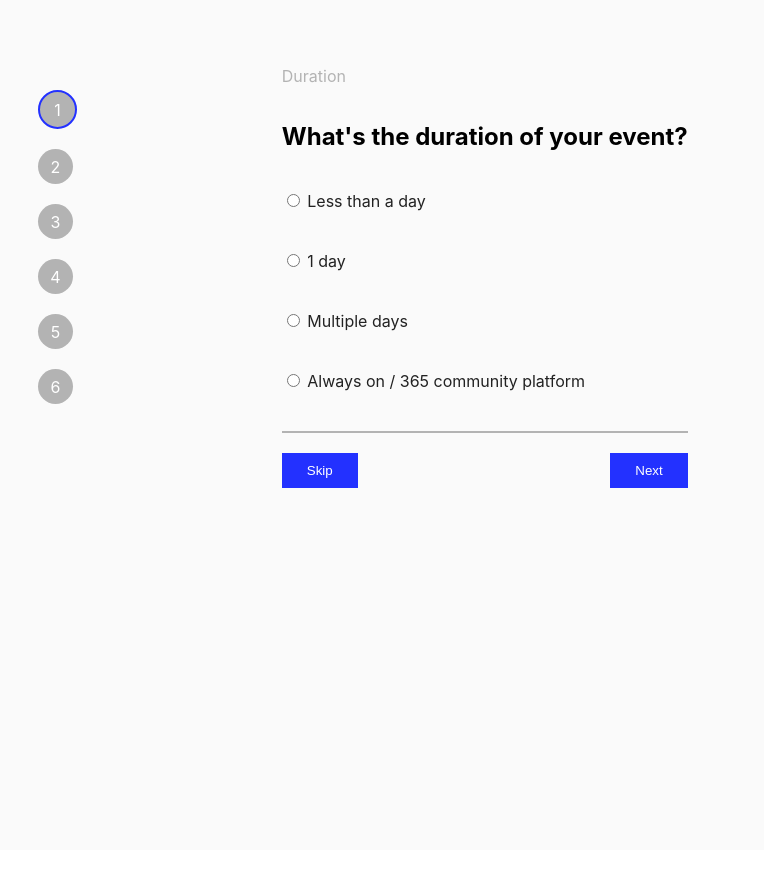
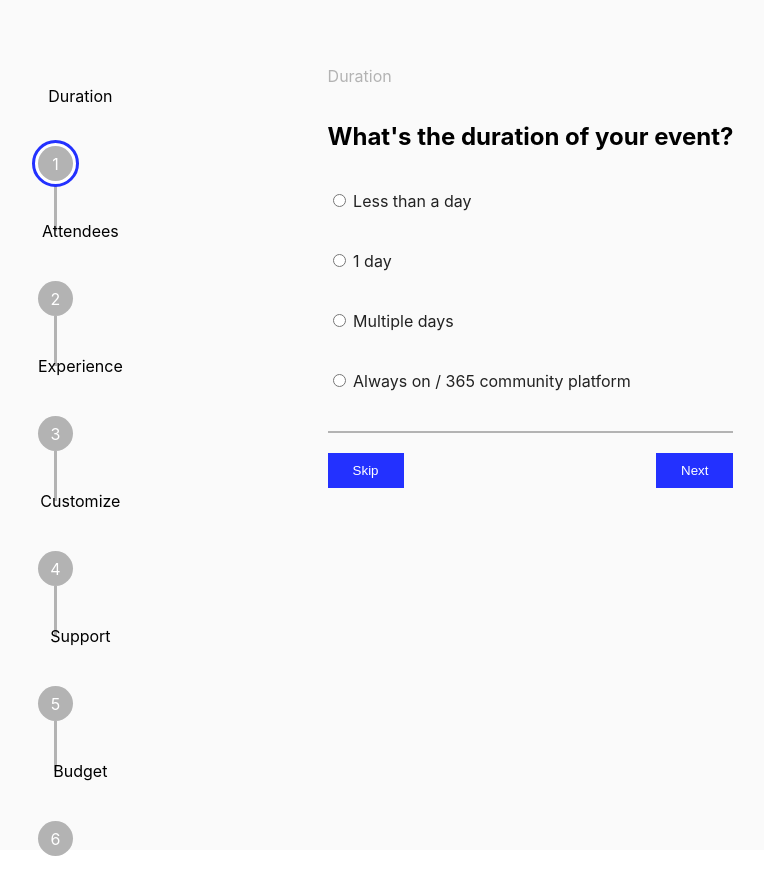
Before and after one commit to TinoLukac-Typeqast/Eventmender-testing-tl, a React (Create React App) app: page / in a window 1280 px wide. Shown: the whole page, without its empty margins (90-854 px from the left). Before the commit the page ends 850 px from the top, so only its background shows below. Built offline with nearby package versions, Linux system fonts and the light colour scheme.

Commit message:
added styling to WizardSteps and fixed some bugs

```diff
--- a/src/components/CustomForms/WizardForm/WizardForm.scss
+++ b/src/components/CustomForms/WizardForm/WizardForm.scss
@@ -19,6 +19,7 @@
         border: none;
         padding: 10px 25px ;
         align-self: flex-end;
+        cursor: pointer;
 
     }
 
--- a/src/components/CustomForms/WizardForm/WizardForm.tsx
+++ b/src/components/CustomForms/WizardForm/WizardForm.tsx
@@ -14,10 +14,7 @@ const WizardForm = ({
   const testHandler = (e: any) => {
     e.preventDefault();
 
-    if (
-      question.type === "input-options" &&
-      question.options.includes(inputValue)
-    ) {
+    if (question.type === "input-options") {
       queryQuestionsHandler(
         isQuestionSkipped ? question.name : { [question.name]: inputValue }
       );
@@ -27,6 +24,10 @@ const WizardForm = ({
       queryQuestionsHandler(
         isQuestionSkipped ? question.name : { [question.name]: inputValue }
       );
+    }
+
+    if (isQuestionSkipped) {
+      setIsQuestionSkipped(false);
     }
     questionNumberHandler();
   };
--- a/src/components/Wizard/WizardQuestion/WizardQuestion.tsx
+++ b/src/components/Wizard/WizardQuestion/WizardQuestion.tsx
@@ -30,7 +30,10 @@ const WizardQuestion = ({
       setOptionChecked("");
       setInputValue("");
     }
-  }, [question]);
+  }, [question, queryQuestions]);
+
+  console.log(queryQuestions);
+  console.log(checkedOption);
 
   return (
     <div className="wizardQuestion">
--- a/src/components/Wizard/WizardSteps/WizardSteps.scss
+++ b/src/components/Wizard/WizardSteps/WizardSteps.scss
@@ -1,5 +1,7 @@
 .wizardSteps-num{
     display: flex;
+    position: relative;
+
     justify-content: center;
     align-items: center;
     background-color: #b3b3b3;
@@ -8,21 +10,54 @@
     width: 15px;
     height: 15px;
     padding: 10px ;
-    margin: 20px 0;
-
+    margin: 40px 0;
     cursor: pointer;
     transition: background-color 0.3s ease-in
+
+
+
 }
 
+.wizardSteps-num:not(:last-child)::after{
+    content: "";
+    position: absolute;
+    top: 100%;
+    margin: 0 auto;
+    width: 3px;
+    height: 50px;
+    z-index: -2;
+    background-color: #b3b3b3;
+}
+
+
 .round{
-    border: 2px #2331ff solid;
+    background-color: #b3b3b3;
+}
+
+.round::before{
+    content: "";
+    position: absolute;
+    z-index: -1;
+    background-color: white;
+    width: 17px;
+    height: 17px;
+    padding: 12px;
+    border: 3px #2331ff solid;
     border-radius: 50%;
+
 }
 
 .wizardSteps{
-    margin-top: 20px
+    position: relative;
+    margin-top: 20px;
+    z-index: 0;
+
 }
 
 .fill{
     background-color: #2331ff;
 }
+
+.fill:not(:last-child)::after{
+    background-color: #2331ff;
+}
--- a/src/components/Wizard/WizardSteps/WizardSteps.tsx
+++ b/src/components/Wizard/WizardSteps/WizardSteps.tsx
@@ -9,6 +9,10 @@ const WizardSteps = ({
   return (
     <div className="wizardSteps">
       {QuestionsConstants.map((question, i) => (
+        <>
+          <div>
+            <p>{question.name}</p>
+          </div>
           <div
             key={i}
             className={`wizardSteps-num ${questionNumber === i && "round"} ${
@@ -18,6 +22,7 @@ const WizardSteps = ({
           >
             {i + 1}
           </div>
+        </>
       ))}
     </div>
   );
--- a/src/views/WizardPage/WizardPage.scss
+++ b/src/views/WizardPage/WizardPage.scss
@@ -1,5 +1,6 @@
 .wizardPage{
     display: flex;
+    z-index: 0;
     justify-content: center;
     align-items: flex-start;
     padding-top: 50px;
```
Lines whose indentation alone changed are shown as unchanged.
